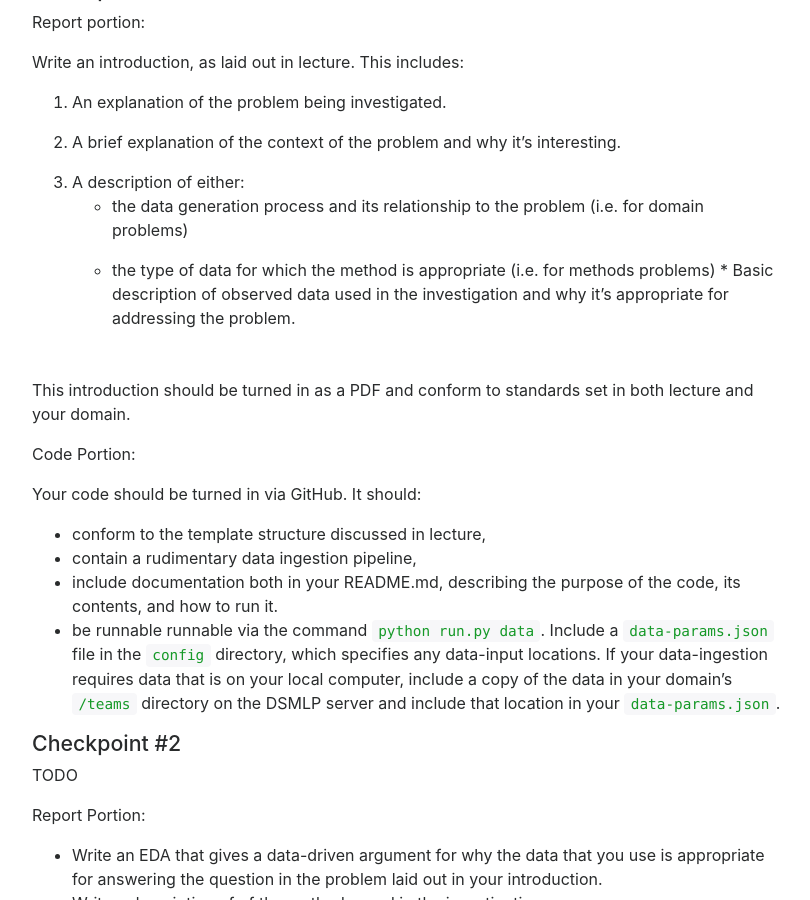
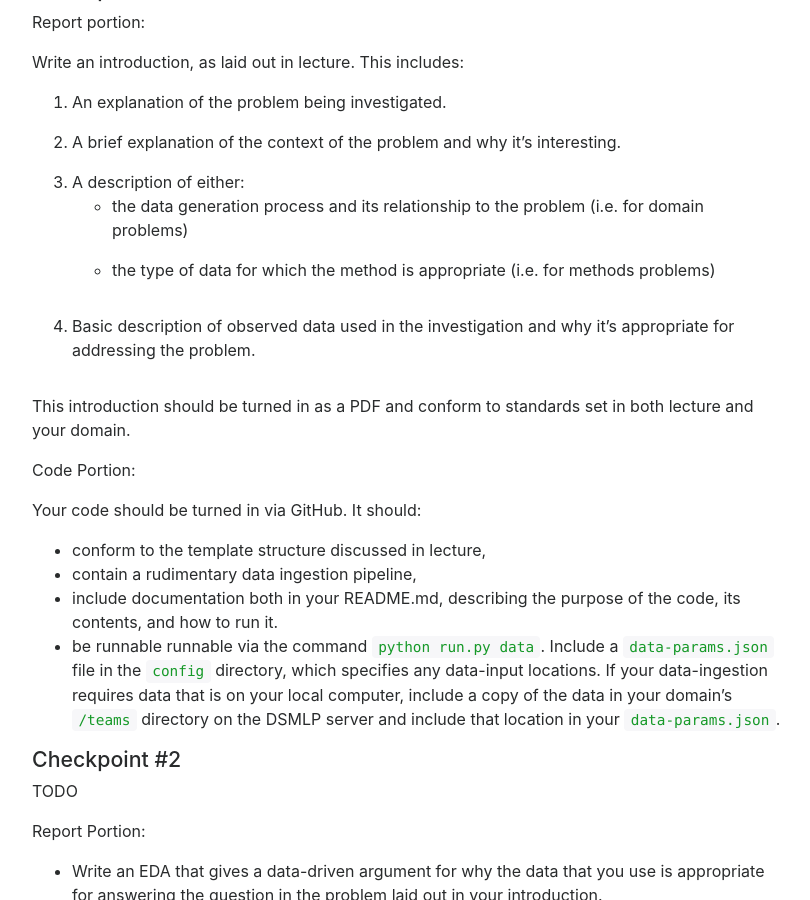
Before and after one commit to DSC-Capstone/dsc-capstone.github.io, a Jekyll site: the page built from assignments/quarter-1-replication.md, in a window 1280 px wide and 900 px high, scrolled down 1976 px. Shown: the whole window, without its empty margins (233-1043 px from the left). Built offline with Jekyll 4.4.1, drawn with Linux system fonts in a browser that asks for light colours; nearby versions of some CDN libraries; part of the change alters nothing that is shown.

```diff
--- a/assignments/quarter-1-replication.md
+++ b/assignments/quarter-1-replication.md
@@ -94,8 +94,9 @@ Write an introduction, as laid out in lecture. This includes:
      (i.e. for domain problems)
    * the type of data for which the method is appropriate
      (i.e. for methods problems)
-* Basic description of observed data used in the investigation and why
-  it's appropriate for addressing the problem.
+4. Basic description of observed data used in the investigation and
+   why it's appropriate for addressing the problem.
+
 
 This introduction should be turned in as a PDF and conform to
 standards set in both lecture and your domain.
```
